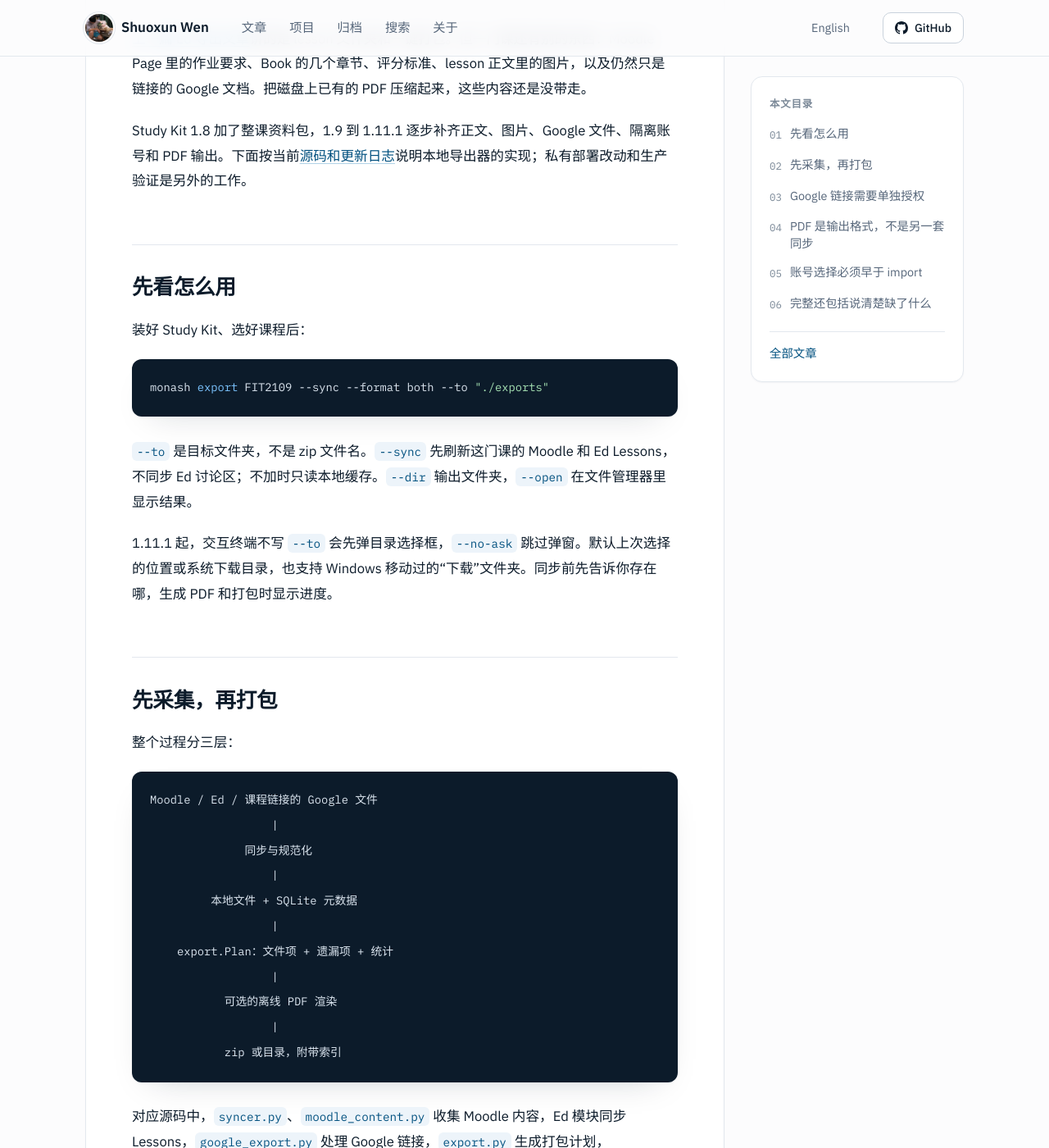
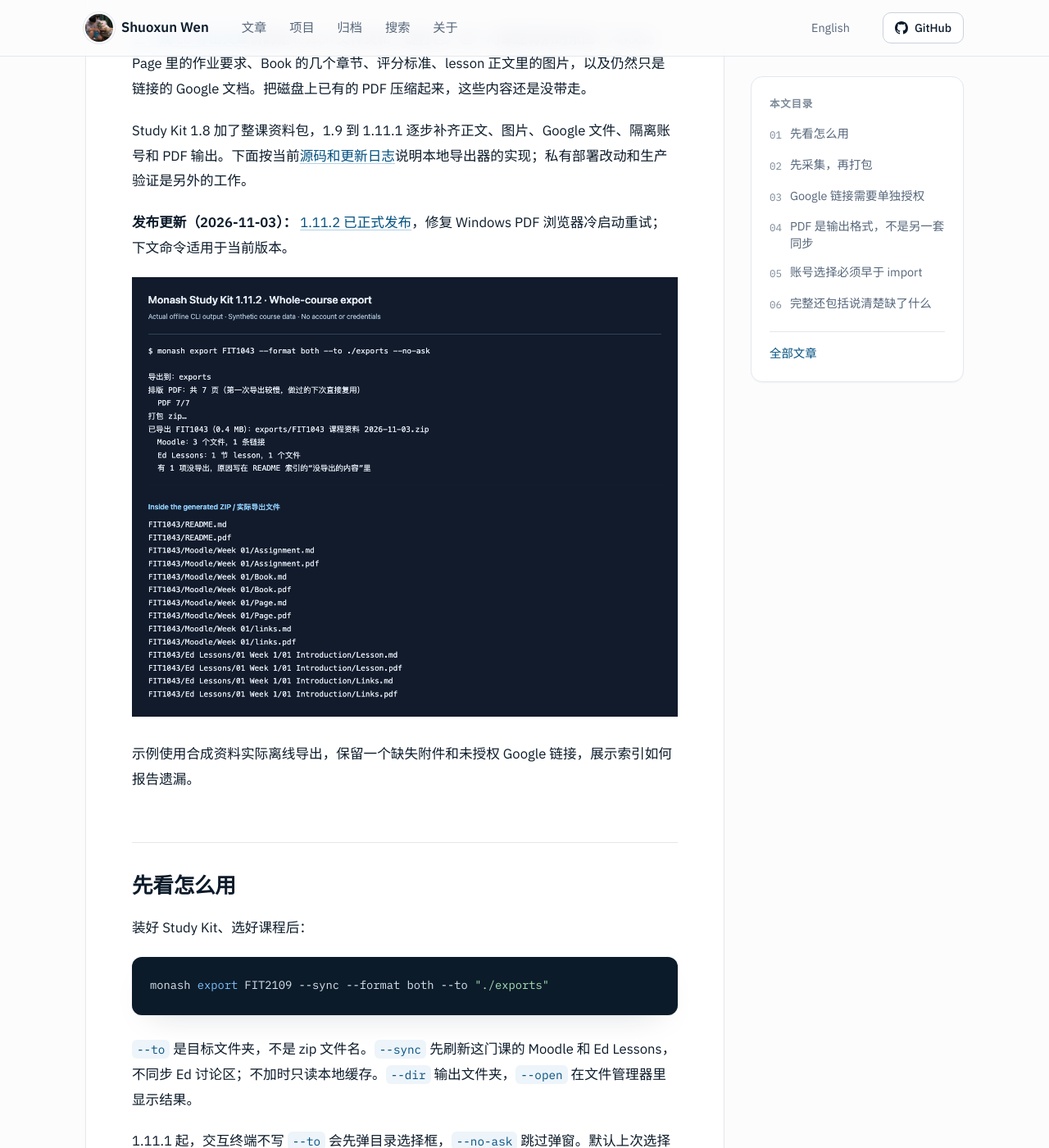
Before and after one commit to Waldo0926/waldo0926.github.io, a Jekyll site: the page built from _posts/2026-11-03-study-kit-course-materials-zh.md, in a window 1280 px wide and 1400 px high, scrolled down 549 px. Shown: the whole window at 82% size. Built offline with Jekyll 4.4.1, drawn with Linux system fonts in a browser that asks for light colours.

Commit message:
docs: add published 1.11.2 release note and actual exporter image

```diff
--- a/_posts/2026-11-03-study-kit-course-materials-zh.md
+++ b/_posts/2026-11-03-study-kit-course-materials-zh.md
@@ -15,6 +15,12 @@
 [上一篇 Ed 导出文章]({% post_url 2026-11-01-study-kit-ed-export-zh %})讲的是 lesson 文件夹和一键打包。但一门课还有别的东西：Moodle Page 里的作业要求、Book 的几个章节、评分标准、lesson 正文里的图片，以及仍然只是链接的 Google 文档。把磁盘上已有的 PDF 压缩起来，这些内容还是没带走。
 
 Study Kit 1.8 加了整课资料包，1.9 到 1.11.1 逐步补齐正文、图片、Google 文件、隔离账号和 PDF 输出。下面按当前[源码和更新日志](https://github.com/Waldo0926/monash-study-kit/blob/main/CHANGELOG.md)说明本地导出器的实现；私有部署改动和生产验证是另外的工作。
+
+**发布更新（2026-11-03）：** [1.11.2 已正式发布](https://github.com/Waldo0926/monash-study-kit/releases/tag/v1.11.2)，修复 Windows PDF 浏览器冷启动重试；下文命令适用于当前版本。
+
+![1.11.2 实际整课导出与 ZIP 内容，合成课程数据](/assets/readme/course-export.png)
+
+示例使用合成资料实际离线导出，保留一个缺失附件和未授权 Google 链接，展示索引如何报告遗漏。
 
 ## 先看怎么用
 
```
Also changed, not shown: _posts/2026-11-03-study-kit-course-materials.md (+6 -0 lines), assets/readme/course-export.png (added).
